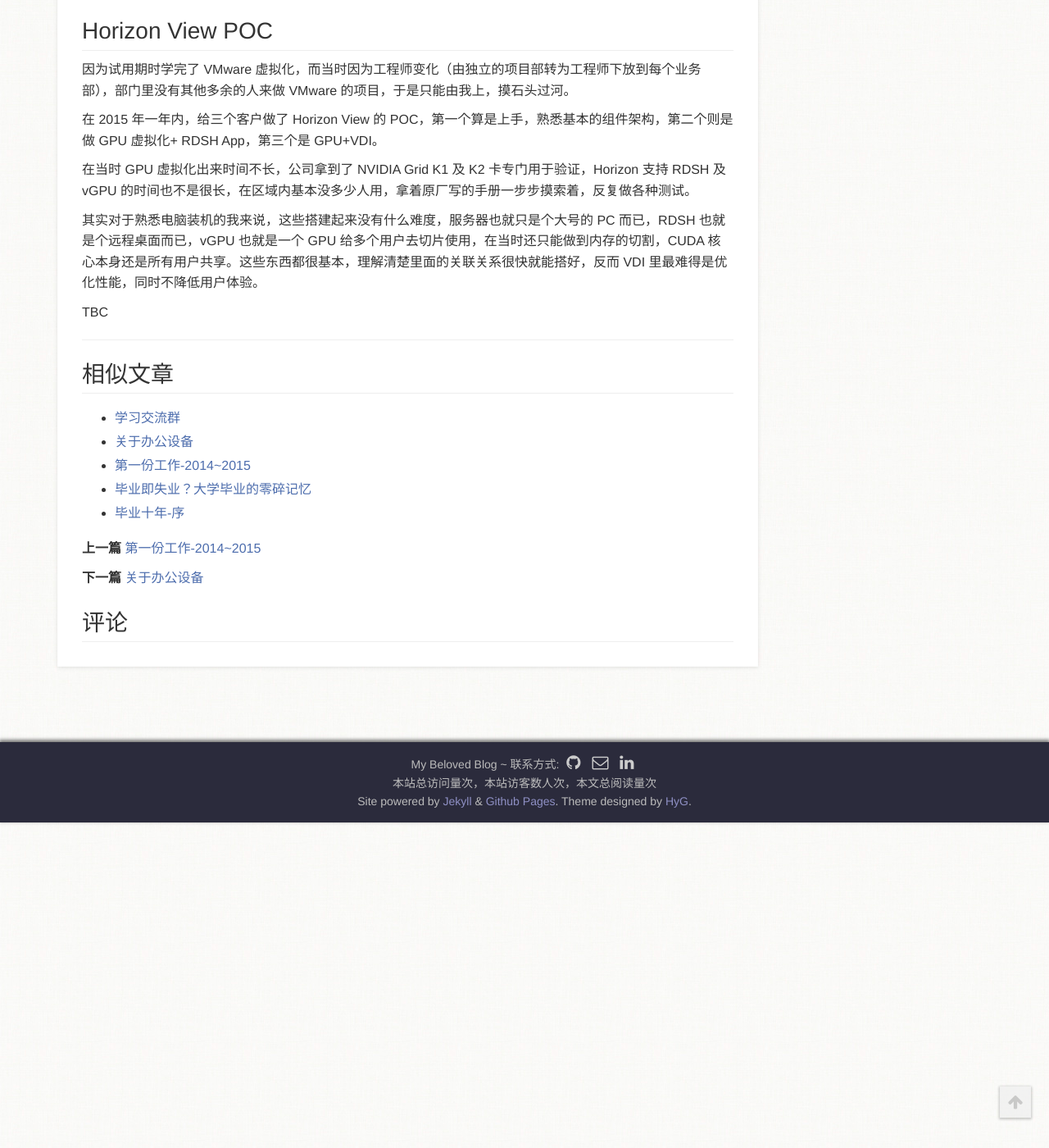
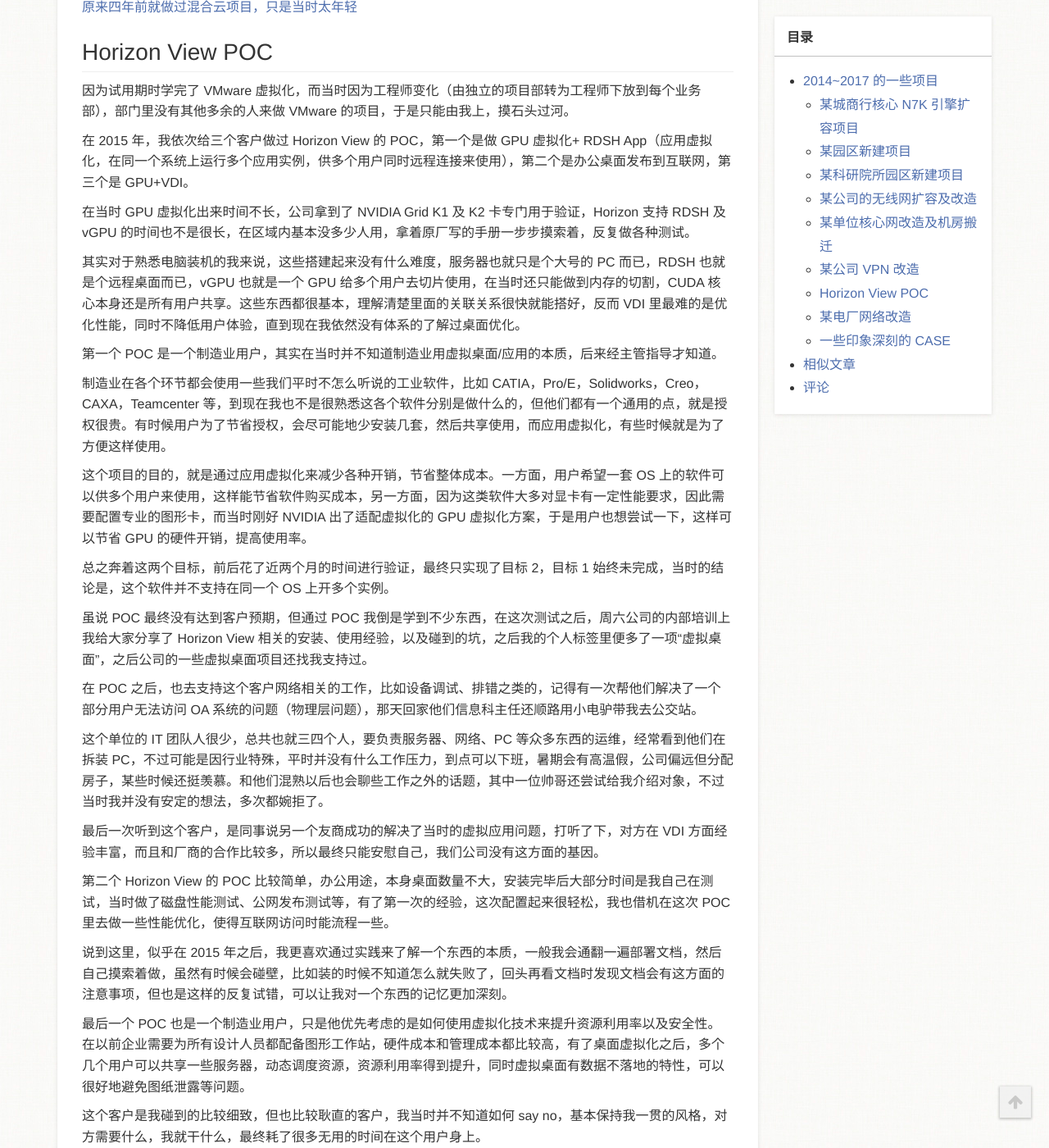
Before and after one commit to zm1990s/halfcoffee, a Jekyll site: the page built from _posts/2023-3-11-projects2014.markdown, in a window 1280 px wide and 1400 px high, scrolled down 5229 px. Shown: the whole window at 82% size. Built offline with Jekyll 4.4.1, drawn with Linux system fonts in a browser that asks for light colours; comment, search, counter and statistics services are not loaded; a style sheet for code colours, icons or effects is not loaded; before the commit the page ends 6232 px from its top, so only the background shows below that; some of the changed text lies outside the part shown.

Commit message:
20230709

```diff
--- a/_posts/2023-3-11-projects2014.markdown
+++ b/_posts/2023-3-11-projects2014.markdown
@@ -11,6 +11,8 @@ typora-root-url: ../../halfcoffee
 * content
 {:toc}
 # 2014~2017 的一些项目
+
+一些项目的流水账，在一个个项目中成长，而一个个项目决定了我的未来。
 
 
 
@@ -187,7 +189,7 @@ VMware 原厂请到了前员工 T，T 是我刚入职时另一个小伙伴的堂
 
 
 
-具体项目细节忘得差不多了，不过发现 2018 年竟然非常生动的写过这个故事，链接在此：
+具体项目细节现在忘得差不多了，不过发现 2018 年竟然非常生动的写过这个故事，链接在此：
 
 [原来四年前就做过混合云项目，只是当时太年轻](https://mp.weixin.qq.com/s?__biz=MzUxODgwOTkyMQ==&mid=2247484462&idx=1&sn=f716eb965ca31d515d13ef802d57b0a4&chksm=f9827400cef5fd168cc3f6c6278f95336b6e5d20b3fb6d3ca5e4824b0755cb221f9e6bad0203&token=1684466491&lang=zh_CN#rd)
 
@@ -197,10 +199,68 @@ VMware 原厂请到了前员工 T，T 是我刚入职时另一个小伙伴的堂
 
 因为试用期时学完了 VMware 虚拟化，而当时因为工程师变化（由独立的项目部转为工程师下放到每个业务部），部门里没有其他多余的人来做 VMware 的项目，于是只能由我上，摸石头过河。
 
-在 2015 年一年内，给三个客户做了 Horizon View 的 POC，第一个算是上手，熟悉基本的组件架构，第二个则是做 GPU 虚拟化+ RDSH App，第三个是 GPU+VDI。
+在 2015 年，我依次给三个客户做过 Horizon View 的 POC，第一个是做 GPU 虚拟化+ RDSH App（应用虚拟化，在同一个系统上运行多个应用实例，供多个用户同时远程连接来使用），第二个是办公桌面发布到互联网，第三个是 GPU+VDI。
 
 在当时 GPU 虚拟化出来时间不长，公司拿到了 NVIDIA Grid K1 及 K2 卡专门用于验证，Horizon 支持 RDSH 及 vGPU 的时间也不是很长，在区域内基本没多少人用，拿着原厂写的手册一步步摸索着，反复做各种测试。
 
-其实对于熟悉电脑装机的我来说，这些搭建起来没有什么难度，服务器也就只是个大号的 PC 而已，RDSH 也就是个远程桌面而已，vGPU 也就是一个 GPU 给多个用户去切片使用，在当时还只能做到内存的切割，CUDA 核心本身还是所有用户共享。这些东西都很基本，理解清楚里面的关联关系很快就能搭好，反而 VDI 里最难得是优化性能，同时不降低用户体验。
+其实对于熟悉电脑装机的我来说，这些搭建起来没有什么难度，服务器也就只是个大号的 PC 而已，RDSH 也就是个远程桌面而已，vGPU 也就是一个 GPU 给多个用户去切片使用，在当时还只能做到内存的切割，CUDA 核心本身还是所有用户共享。这些东西都很基本，理解清楚里面的关联关系很快就能搭好，反而 VDI 里最难的是优化性能，同时不降低用户体验，直到现在我依然没有体系的了解过桌面优化。
 
-TBC
+
+
+第一个 POC 是一个制造业用户，其实在当时并不知道制造业用虚拟桌面/应用的本质，后来经主管指导才知道。
+
+制造业在各个环节都会使用一些我们平时不怎么听说的工业软件，比如 CATIA，Pro/E，Solidworks，Creo，CAXA，Teamcenter 等，到现在我也不是很熟悉这各个软件分别是做什么的，但他们都有一个通用的点，就是授权很贵。有时候用户为了节省授权，会尽可能地少安装几套，然后共享使用，而应用虚拟化，有些时候就是为了方便这样使用。
+
+这个项目的目的，就是通过应用虚拟化来减少各种开销，节省整体成本。一方面，用户希望一套 OS 上的软件可以供多个用户来使用，这样能节省软件购买成本，另一方面，因为这类软件大多对显卡有一定性能要求，因此需要配置专业的图形卡，而当时刚好 NVIDIA 出了适配虚拟化的 GPU 虚拟化方案，于是用户也想尝试一下，这样可以节省 GPU 的硬件开销，提高使用率。
+
+总之奔着这两个目标，前后花了近两个月的时间进行验证，最终只实现了目标 2，目标 1 始终未完成，当时的结论是，这个软件并不支持在同一个 OS 上开多个实例。
+
+虽说 POC 最终没有达到客户预期，但通过 POC 我倒是学到不少东西，在这次测试之后，周六公司的内部培训上我给大家分享了 Horizon View 相关的安装、使用经验，以及碰到的坑，之后我的个人标签里便多了一项“虚拟桌面”，之后公司的一些虚拟桌面项目还找我支持过。
+
+在 POC 之后，也去支持这个客户网络相关的工作，比如设备调试、排错之类的，记得有一次帮他们解决了一个部分用户无法访问 OA 系统的问题（物理层问题），那天回家他们信息科主任还顺路用小电驴带我去公交站。
+
+这个单位的 IT 团队人很少，总共也就三四个人，要负责服务器、网络、PC 等众多东西的运维，经常看到他们在拆装 PC，不过可能是因行业特殊，平时并没有什么工作压力，到点可以下班，暑期会有高温假，公司偏远但分配房子，某些时候还挺羡慕。和他们混熟以后也会聊些工作之外的话题，其中一位帅哥还尝试给我介绍对象，不过当时我并没有安定的想法，多次都婉拒了。
+
+最后一次听到这个客户，是同事说另一个友商成功的解决了当时的虚拟应用问题，打听了下，对方在 VDI 方面经验丰富，而且和厂商的合作比较多，所以最终只能安慰自己，我们公司没有这方面的基因。
+
+
+
+第二个 Horizon View 的 POC 比较简单，办公用途，本身桌面数量不大，安装完毕后大部分时间是我自己在测试，当时做了磁盘性能测试、公网发布测试等，有了第一次的经验，这次配置起来很轻松，我也借机在这次 POC 里去做一些性能优化，使得互联网访问时能流程一些。
+
+说到这里，似乎在 2015 年之后，我更喜欢通过实践来了解一个东西的本质，一般我会通翻一遍部署文档，然后自己摸索着做，虽然有时候会碰壁，比如装的时候不知道怎么就失败了，回头再看文档时发现文档会有这方面的注意事项，但也是这样的反复试错，可以让我对一个东西的记忆更加深刻。
+
+
+
+最后一个 POC 也是一个制造业用户，只是他优先考虑的是如何使用虚拟化技术来提升资源利用率以及安全性。在以前企业需要为所有设计人员都配备图形工作站，硬件成本和管理成本都比较高，有了桌面虚拟化之后，多个几个用户可以共享一些服务器，动态调度资源，资源利用率得到提升，同时虚拟桌面有数据不落地的特性，可以很好地避免图纸泄露等问题。
+
+这个客户是我碰到的比较细致，但也比较耿直的客户，我当时并不知道如何 say no，基本保持我一贯的风格，对方需要什么，我就干什么，最终耗了很多无用的时间在这个用户身上。
+
+整个 POC 从开始就不顺利，碰到过电源功率不足、服务器不兼容 NVIDIA 显卡、更换了服务器后 Mezz 卡不兼容显卡、测试周期过长中途换硬件等等，一番 POC 的结局是，客户使用我们的硬件做了一个月的产品设计，但期间还说性能压测比不上类似配置的工作站等等。
+
+这次 POC 后我基本没再接触过这个用户，和我搭配的售前也是苦不堪言，一开始说项目会采购一系列软硬件，后来说要推迟，后来又说预算不够还是想继续用图形工作站，再后来说想做个网络改造规划，售前得知这个改造项目是三年后的事，就不咋搭理用户了，投入产出完全不成正比。
+
+
+
+在 2015 年年底，刚好 VMware 办了一个虚拟桌面的培训，在北京，得老板赏识让我去参加了，那是我第一次去 VMware 的办公室，第一次感受国际大公司的氛围。
+
+这也是我毕业之后第一次去北京，在培训结束后，短暂地去了趟天津，回到母校和几个同学见了见，大家都很好，但是学校变化很大，人是物非。
+
+## 某电厂网络改造
+
+这个项目大概是 2016~2017 年持续在做的，因为牵扯到广域网
+
+
+
+
+
+## 一些印象深刻的 CASE
+
+思科更换为华为后因为小 hub 引起的丢包。
+
+
+
+思科更换设备时内存坏掉。
+
+
+
+思科更换为华为核心后，IB 网络通信问题。LACP 的问题。
```
Also changed, not shown: _posts/2015-12-24-backtoschool.markdown (+21 -1 lines).
